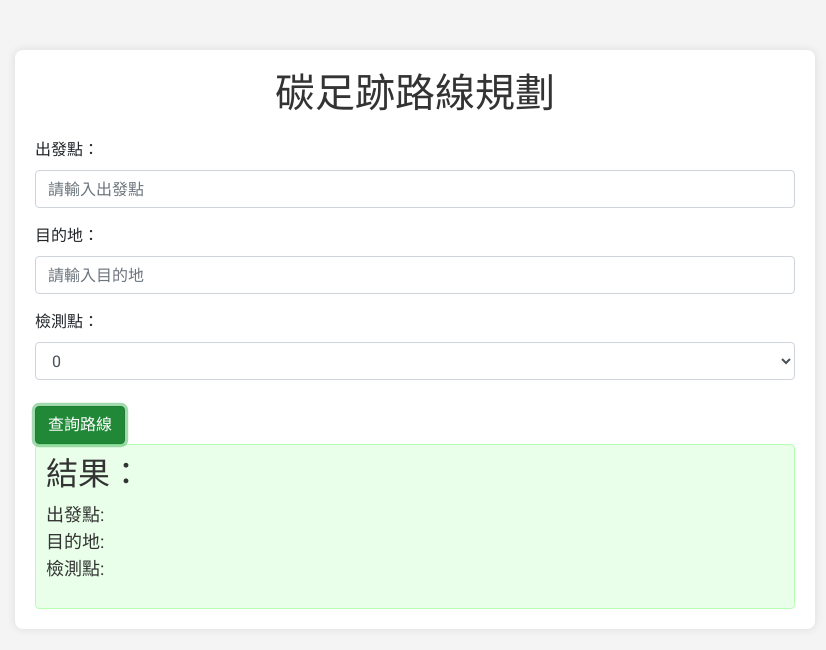
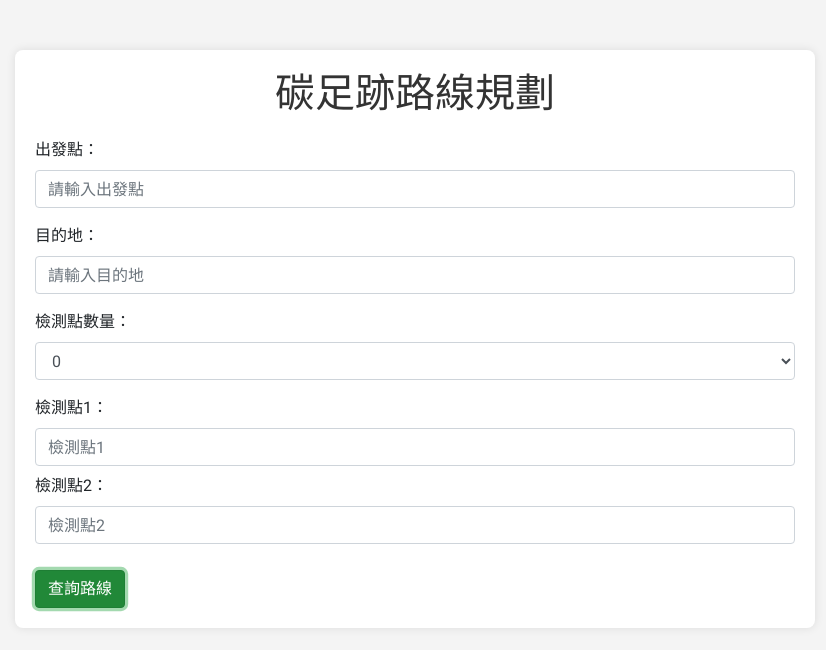
Before and after one commit to carbon-emission-map/carbon-footprint-route, a plain HTML site: page index.html in a window 1280 px wide. Both pictures are taken after a click on the button "查詢路線". Shown: the whole page, without its empty margins (225-1051 px from the left). Drawn offline with nearby package versions, Linux system fonts and the light colour scheme.

Commit message:
Update index.html

```diff
--- a/index.html
+++ b/index.html
@@ -57,7 +57,7 @@
     </div>
 
     <div class="form-group">
-        <label for="checkpointsNum">檢測點：</label>
+        <label for="checkpointsNum">檢測點數量：</label>
         <select class="form-control" id="checkpointsNum">
             <option value="0">0</option>
             <option value="1">梧棲</option>
@@ -82,7 +82,12 @@
         </select>
     </div>
 
-    <div id="checkpoints"></div>
+    <div class="form-group">
+        <label for="checkpoint1">檢測點1：</label>
+        <input type="text" class="form-control mb-2" id="checkpoint1" placeholder="檢測點1">
+        <label for="checkpoint2">檢測點2：</label>
+        <input type="text" class="form-control mb-2" id="checkpoint2" placeholder="檢測點2">
+    </div>
 
     <button class="btn btn-success" id="submitBtn">查詢路線</button>
 
@@ -93,28 +98,13 @@
 </div>
 
 <script>
-    const checkpointsNum = document.getElementById('checkpointsNum');
-    const checkpointsDiv = document.getElementById('checkpoints');
-    const resultDiv = document.getElementById('result');
-    const resultText = document.getElementById('resultText');
-
-    checkpointsNum.addEventListener('change', function() {
-        const num = this.value;
-        checkpointsDiv.innerHTML = '';
-
-        for (let i = 0; i < num; i++) {
-            const input = document.createElement('input');
-            input.type = 'text';
-            input.className = 'form-control mb-2';
-            input.placeholder = '檢測點 ' + (i + 1);
-            checkpointsDiv.appendChild(input);
-        }
-    });
-
     document.getElementById('submitBtn').addEventListener('click', function() {
         const start = document.getElementById('start').value;
         const destination = document.getElementById('destination').value;
-        const checkpoints = Array.from(checkpointsDiv.querySelectorAll('input')).map(input => input.value);
+        const checkpoint1 = document.getElementById('checkpoint1').value;
+        const checkpoint2 = document.getElementById('checkpoint2').value;
+
+        const checkpoints = [checkpoint1, checkpoint2].filter(cp => cp); // 過濾空值
 
         resultText.innerHTML = `
             出發點: ${start} <br>
```
